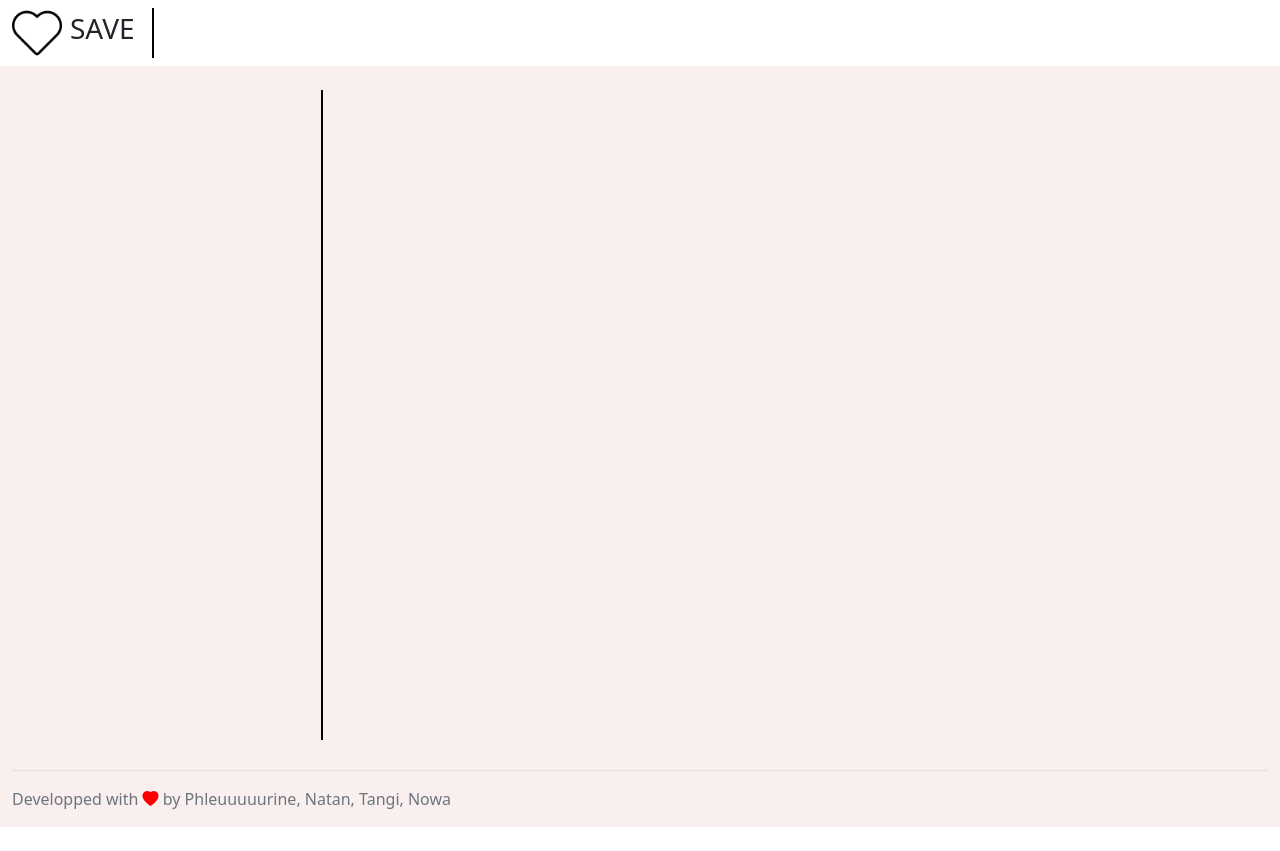
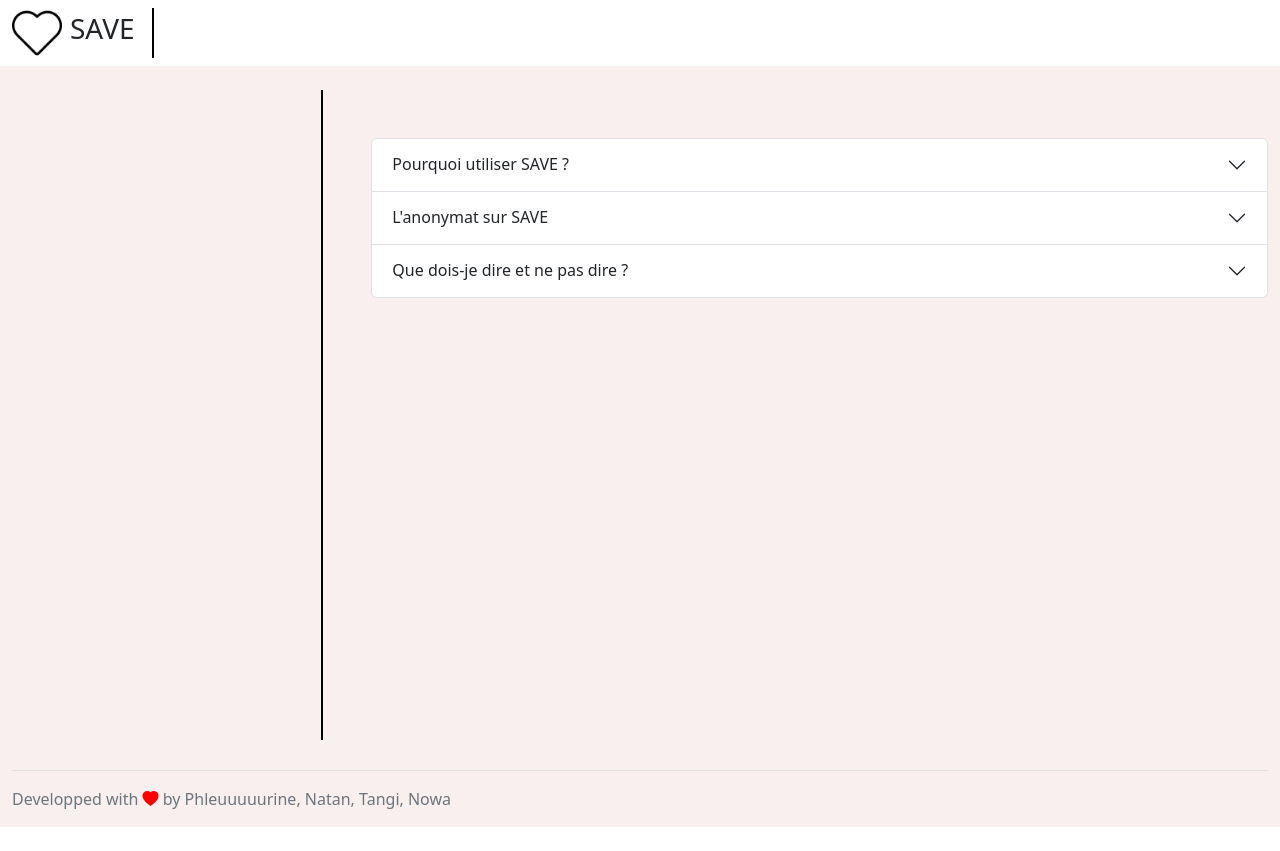
Before and after one commit to Noah-Langlois/Application_SAVE, a Vue app in the folder frontend/client_vue_global/: page /admin/1/home in a window 1280 px wide. After the commit the page ends 827 px from the top, so only its background shows below. Built offline with nearby package versions, Linux system fonts and the light colour scheme.

Commit message:
Ajout d'un guide si l'utilsateur n'a jamais lancé d'alertes

```diff
--- /dev/null
+++ b/frontend/client_vue_global/src/components/AboutUs.vue
@@ -0,0 +1,85 @@
+<script setup>
+
+</script>
+
+<template>
+        <div class="pt-5">
+            <div class="accordion" id="accordionExample">
+                <div class="accordion-item">
+                    <h2 class="accordion-header">
+                    <button class="accordion-button collapsed" type="button" data-bs-toggle="collapse" data-bs-target="#collapseOne" aria-expanded="false" aria-controls="collapseOne">
+                        Pourquoi utiliser SAVE ?
+                    </button>
+                    </h2>
+                    <div id="collapseOne" class="accordion-collapse collapse" data-bs-parent="#accordionExample">
+                        <div class="accordion-body">
+                            L'utilisation de SAVE permet aux élèves de l'ENSMA de signaler des incidents de
+                            manière <strong>anonyme</strong>, ce qui peut encourager davantage de personnes à partager leurs expériences
+                            sans craindre de représailles. Cela favorise un environnement <strong>sûr</strong> pour dénoncer les
+                            violences.
+                            <br><br>
+                            <strong>
+                                Signalez anonymement pour parler en toute sécurité
+                            </strong>
+                            et partagez votre expérience sans crainte de représailles.
+                            Le CESA traite les signalements rapidement, sans perdre de temps à découvrir qui vous êtes.
+                        </div>
+                    </div>
+                </div>
+                <div class="accordion-item">
+                    <h2 class="accordion-header">
+                    <button class="accordion-button collapsed" type="button" data-bs-toggle="collapse" data-bs-target="#collapseTwo" aria-expanded="false" aria-controls="collapseTwo">
+                        L'anonymat sur SAVE
+                    </button>
+                    </h2>
+                    <div id="collapseTwo" class="accordion-collapse collapse" data-bs-parent="#accordionExample">
+                        <div class="accordion-body">
+                            En garantissant l'anonymat, SAVE offre un espace sûr où les utilisateurs peuvent
+                            <strong>
+                                librement exprimer leurs préoccupations, sans craindre de représailles ou de jugements.
+                            </strong>
+                            <br><br>
+                            SAVE respecte la vie privée des utilisateurs en ne divulguant pas leur identité.
+                            Aucun nom ni même pseudo n'est stocké par l'application. Un QR Code vous est distrubié
+                            aléatoirement au début d'année et un code PIN personnel vous est demandé afin de ne
+                            laisser aucune possibilité d'accéder à vos signalements et messages.
+                        </div>
+                    </div>
+                </div>
+                <div class="accordion-item">
+                    <h2 class="accordion-header">
+                    <button class="accordion-button collapsed" type="button" data-bs-toggle="collapse" data-bs-target="#collapseThree" aria-expanded="false" aria-controls="collapseThree">
+                        Que dois-je dire et ne pas dire ?
+                    </button>
+                    </h2>
+                    <div id="collapseThree" class="accordion-collapse collapse" data-bs-parent="#accordionExample">
+                        <div class="accordion-body">
+                            <strong>
+                                Ce qu'il faut dire :
+                            </strong>
+                            <br><br>
+                            Lorsque vous signalez un incident via SAVE, assurez-vous de fournir une description
+                            détaillée de l'incident. Incluez des informations telles que le lieu, l'heure,
+                            les personnes impliquées et tout détail pertinent. Si des témoins étaient présents,
+                            mentionnez-lez et incluez leurs informations si ils sont d'accord.
+                            N'oubliez pas de décrire les conséquences de l'incident sur vous-même ou sur
+                            d'autres personnes.
+                            <br><br>
+                            <strong>
+                                Ce qu'il ne faut pas dire :
+                            </strong>
+                            <br><br>
+                            En revanche, veillez à ne pas inclure d'informations diffamatoires ou fausses qui
+                            pourraient nuire à la réputation d'une personne. Limitez les informations
+                            personnelles sensibles aux stricts éléments nécessaires pour le signalement.
+                            Évitez tout langage inapproprié et assurez-vous d'utiliser un ton respectueux.
+                            N'incluez pas d'appels à la violence ou à des mesures illégales, et ne cherchez
+                            pas à inciter à la vengeance. Privilégiez la précision dans vos rapports, évitez
+                            les spéculations et concentrez-vous sur ce que vous avez personnellement observé
+                            ou vécu.
+                        </div>
+                    </div>
+                </div>
+                </div>
+        </div>
+</template>
--- a/frontend/client_vue_global/src/components/Footer.vue
+++ b/frontend/client_vue_global/src/components/Footer.vue
@@ -2,7 +2,7 @@
 
 <template>
   <footer
-    class="d-flex flex-wrap justify-content-between align-items-center py-3 my-4 border-top">
+    class="d-flex flex-wrap justify-content-between align-items-center py-3 mt-4 border-top">
     <div class="col-md-6 d-flex align-items-center">
       <span class="text-muted"
         >Developped with
--- a/frontend/client_vue_global/src/components/Home.vue
+++ b/frontend/client_vue_global/src/components/Home.vue
@@ -4,6 +4,7 @@ import { inject } from 'vue'
 import { ref } from 'vue'
 import Chat from "./Chat.vue"
 import ListChatrooms from './ListChatrooms.vue'
+import AboutUs from './AboutUs.vue'
 
 const router = useRouter()
 
@@ -26,9 +27,14 @@ window.onresize = store.methods.setIsMobile
           <div class="col-md-auto">
             <img src="../../img/baton_long.png" class="mt-4" alt="batton" width="2" height="650" />
           </div>
-          <div class="col mt-4 ms-4" v-show="store.state.isCurrentChatroomNotNull">
+          <div class="col mt-4 ms-4" v-if="store.state.isCurrentChatroomNotNull">
             <div class="mt-5">
               <Chat/>
+            </div>
+          </div>
+          <div class="col mt-4 ms-4" v-else>
+            <div v-if="!store.state.isDiscussionNotEmpty">
+              <AboutUs/>
             </div>
           </div>
         </div>
@@ -41,6 +47,9 @@ window.onresize = store.methods.setIsMobile
       <div class="mb-5">
         <div v-show="!store.state.isCurrentChatroomNotNull">
           <ListChatrooms/>
+          <div v-if="!store.state.isDiscussionNotEmpty">
+            <AboutUs/>
+          </div>
         </div>
         <button class="btn btn-secondary mt-5" @click="store.methods.setChatroom('')" v-if="store.state.isCurrentChatroomNotNull">
           <svg xmlns="http://www.w3.org/2000/svg" width="16" height="16" fill="currentColor" class="bi bi-arrow-left-circle" viewBox="0 0 16 16">
--- a/frontend/client_vue_global/src/components/ListChatrooms.vue
+++ b/frontend/client_vue_global/src/components/ListChatrooms.vue
@@ -18,7 +18,6 @@ function setChatroomList(pvalue, user) {
 function changeRoute(value) {
   if (store.state.isWSConnected) {
     store.methods.disConnect()
-    store.methods.clearMessages()
   }
   console.log(store.system.debug)
   router.push({
```
